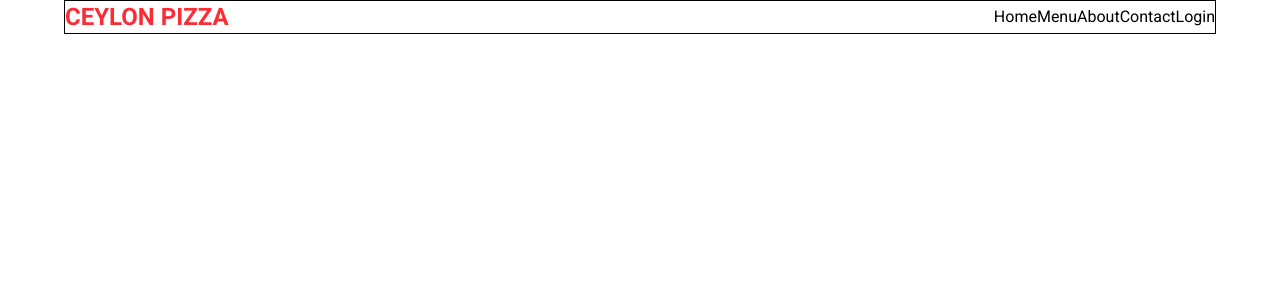
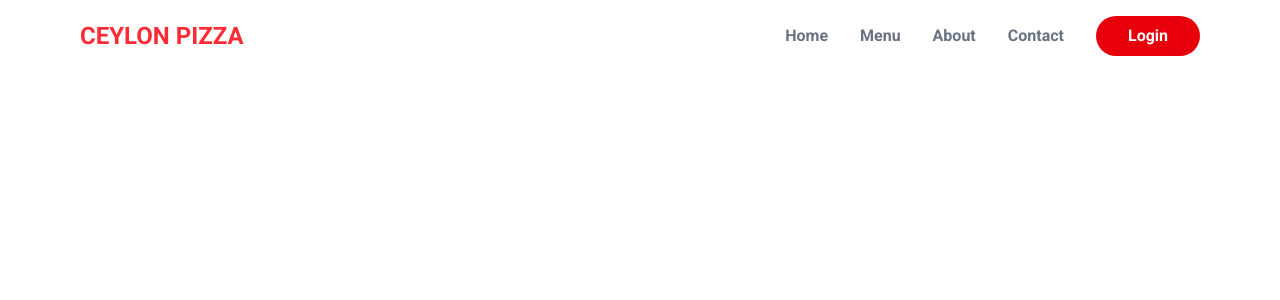
Before and after one commit to Pasan24/Food-Ordering-App, a Next.js app: page / in a window 1280 px wide. Shown: the top 300 px of the page. Built offline with nearby package versions, Linux system fonts and the light colour scheme.

Commit message:
Created Header Component

```diff
--- a/src/app/layout.js
+++ b/src/app/layout.js
@@ -16,7 +16,7 @@ export default function RootLayout({ children }) {
     <html lang="en">
       <body
         className={roboto.className}>
-          <main className="max-w-6xl mx-auto border">
+          <main className="max-w-6xl mx-auto  p-4">
         {children}
         </main>
       </body>
--- a/src/app/page.js
+++ b/src/app/page.js
@@ -1,22 +1,11 @@
 import Image from "next/image";
 import Link from "next/link";
+import Header from "@/components/layout/Header";
 
 export default function Home() {
   return (
     <>
-      <header className="flex items-center justify-between ">
-        <Link href="" className="text-red-500  font-bold text-2xl">
-          CEYLON PIZZA
-        </Link>
-
-        <nav className="flex">
-          <Link href={''} className="text-primary">Home</Link>
-          <Link href={''} className="text-primary">Menu</Link>
-          <Link href={''} className="text-primary">About</Link>
-          <Link href={''} className="text-primary">Contact</Link>
-          <Link href={''} className="text-primary">Login</Link>
-        </nav>
-      </header>
+    <Header/>
     </>
   );
 }
--- /dev/null
+++ b/src/components/layout/Header.js
@@ -0,0 +1,22 @@
+import Link from "next/link"
+
+export default function Header(){
+return(
+
+    <header className="flex items-center justify-between ">
+        <Link href="" className="text-red-500  font-bold text-2xl">
+          CEYLON PIZZA
+        </Link>
+
+        <nav className="flex items-center gap-8 font-bold text-gray-500">
+          <Link href={''} className="text-primary">Home</Link>
+          <Link href={''} className="text-primary">Menu</Link>
+          <Link href={''} className="text-primary">About</Link>
+          <Link href={''} className="text-primary">Contact</Link>
+          <Link href={''} className="text-white bg-red-600  px-8 py-2 rounded-full">Login</Link>
+        </nav>
+      </header>
+
+)
+
+}
```
Also changed, not shown: src/components/layout/Hero.js (added).
